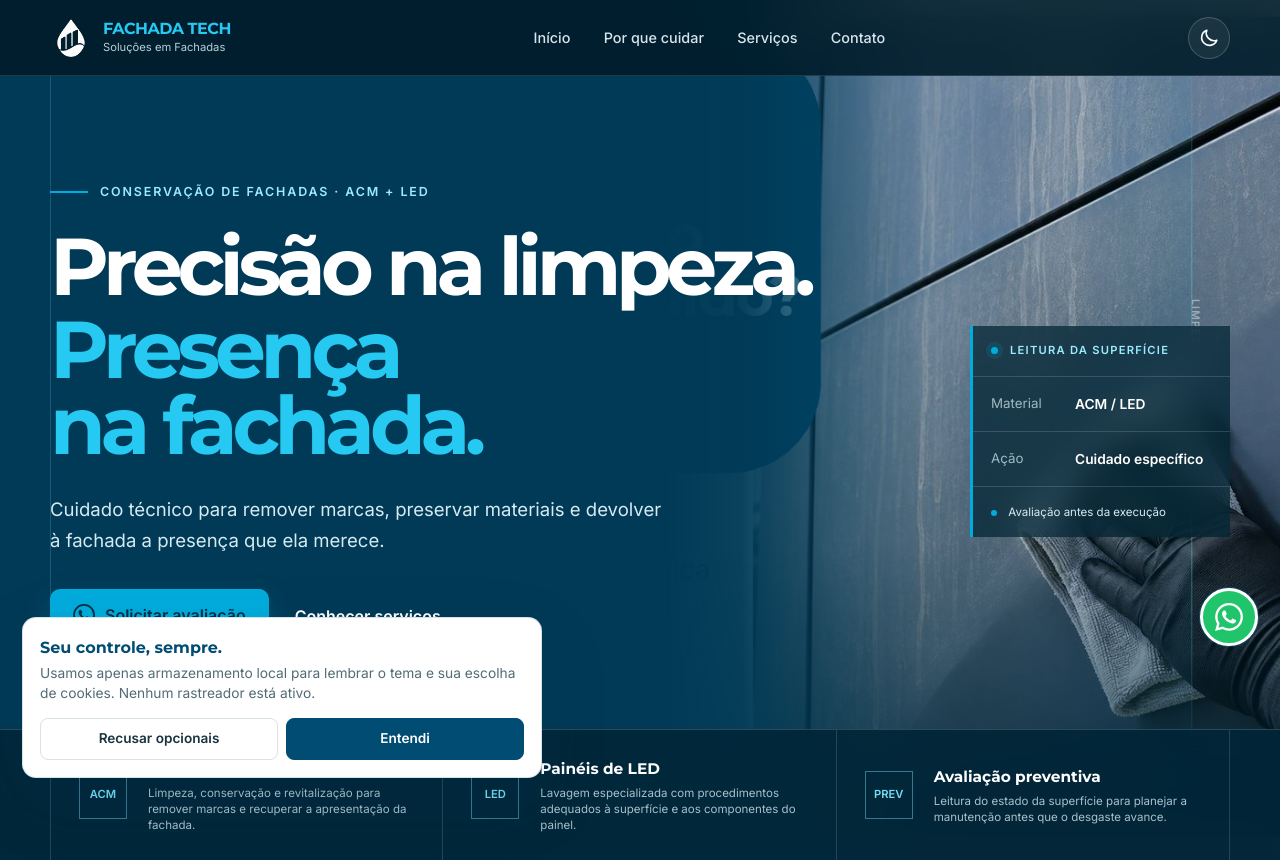
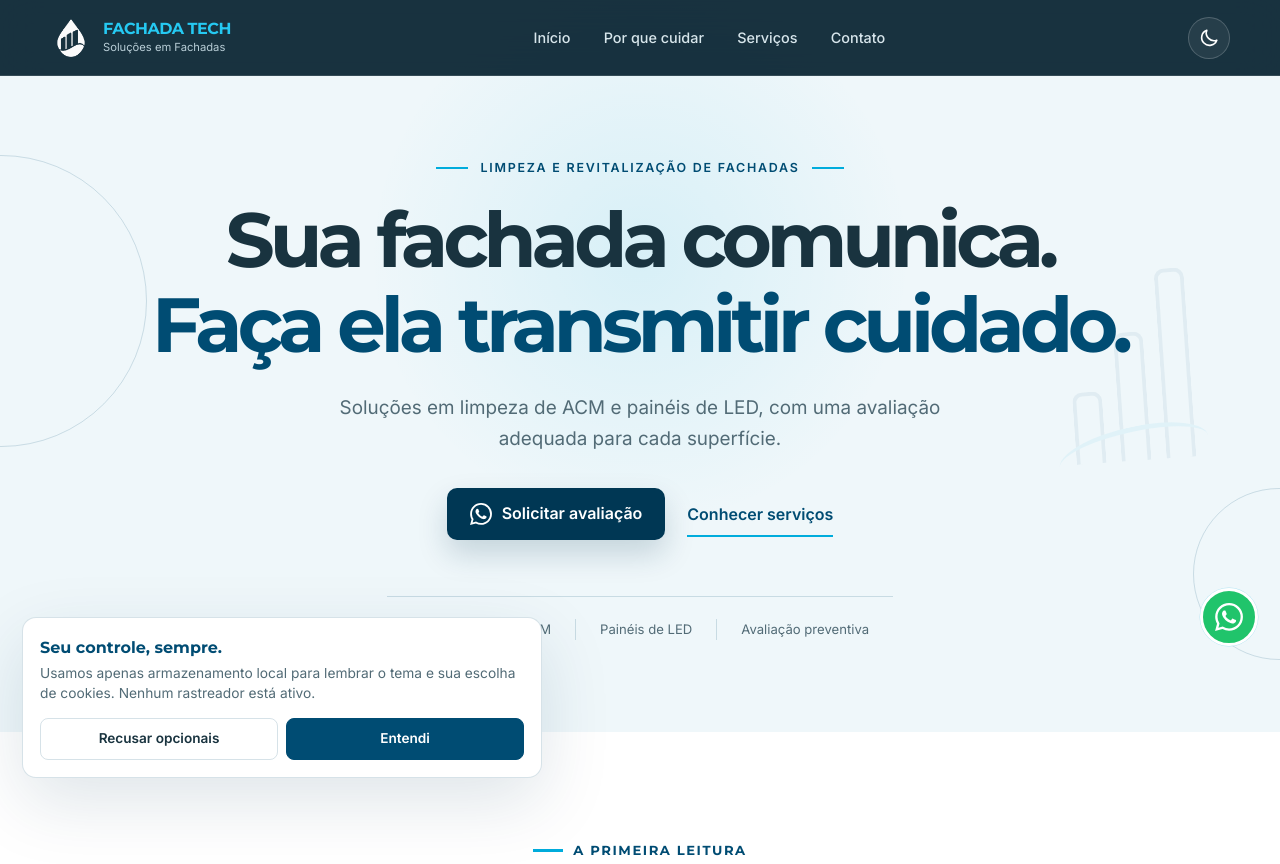
Before and after one commit to MartinOliveiiraa/fachada-tech, a React app: page / in a window 1280 px wide. Shown: the top 864 px of the page. Built offline with nearby package versions, Linux system fonts and the light colour scheme.

Commit message:
Update Site source

```diff
--- a/fonte/componentes/Abertura/Abertura.css
+++ b/fonte/componentes/Abertura/Abertura.css
@@ -1,281 +1,239 @@
 .abertura {
   position: relative;
-  min-height: 860px;
+  display: grid;
+  min-height: 720px;
   overflow: hidden;
-  background: #003a56;
-  color: #ffffff;
+  align-items: center;
+  padding: calc(var(--cabecalho) + 82px) 0 92px;
+  background:
+    radial-gradient(circle at 50% 35%, color-mix(in srgb, var(--ciano) 10%, transparent), transparent 34%),
+    var(--fundo);
 }
 
-.abertura-foto {
+.abertura::before,
+.abertura::after {
   position: absolute;
-  inset: 0 0 0 43%;
-  overflow: hidden;
-  clip-path: polygon(12% 0, 100% 0, 100% 100%, 0 100%);
-}
-
-.abertura-foto > img {
-  width: 100%;
-  height: 100%;
-  object-fit: cover;
-  object-position: 86% 59%;
-  transform: scale(1.35);
-  transform-origin: 86% 59%;
-}
-
-.abertura-mascara {
-  position: absolute;
-  inset: 0;
-  background:
-    linear-gradient(90deg, #003a56 0%, #003a56 52%, rgba(0, 58, 86, 0.96) 58%, rgba(0, 58, 86, 0.2) 72%, rgba(0, 58, 86, 0.06) 100%),
-    linear-gradient(0deg, rgba(0, 34, 50, 0.88) 0%, transparent 37%);
+  border: 1px solid var(--linha);
+  border-radius: 50%;
+  content: '';
 }
 
 .abertura::before {
-  position: absolute;
-  z-index: 2;
-  top: 0;
-  bottom: 0;
-  left: max(30px, calc((100vw - var(--largura)) / 2));
-  width: 1px;
-  background: rgba(117, 220, 245, 0.2);
-  content: '';
+  top: 155px;
+  left: -145px;
+  width: 290px;
+  height: 290px;
+}
+
+.abertura::after {
+  right: -85px;
+  bottom: 72px;
+  width: 170px;
+  height: 170px;
 }
 
 .abertura-conteudo {
   position: relative;
-  z-index: 4;
+  z-index: 2;
   display: flex;
-  min-height: 860px;
   align-items: center;
-  justify-content: space-between;
-  gap: 70px;
-  padding-top: calc(var(--cabecalho) + 35px);
-  padding-bottom: 155px;
-}
-
-.abertura-texto {
-  width: min(770px, 68%);
-  animation: surgir 650ms ease both;
+  flex-direction: column;
+  text-align: center;
+  animation: surgir 600ms ease both;
 }
 
 .abertura-selo {
   display: inline-flex;
   align-items: center;
   gap: 12px;
-  margin: 0 0 27px;
-  color: #9ceaff;
+  margin: 0 0 24px;
+  color: var(--azul);
   font-size: 0.78rem;
-  font-weight: 600;
-  letter-spacing: 0.15em;
+  font-weight: 700;
+  letter-spacing: 0.14em;
   text-transform: uppercase;
 }
 
 .abertura-selo span {
-  width: 38px;
+  width: 32px;
   height: 2px;
-  background: #00acdc;
+  background: var(--ciano);
 }
 
 .abertura h1 {
+  max-width: 980px;
   margin: 0;
+  color: var(--texto);
   font-family: 'Montserrat', sans-serif;
-  font-size: clamp(3.65rem, 6.3vw, 6.3rem);
+  font-size: clamp(3.25rem, 6vw, 5.7rem);
   font-weight: 700;
   letter-spacing: -0.065em;
-  line-height: 0.94;
+  line-height: 1;
   text-wrap: balance;
 }
 
 .abertura h1 span,
-.abertura h1 strong { display: block; }
+.abertura h1 strong {
+  display: block;
+}
 
 .abertura h1 strong {
   margin-top: 8px;
-  color: #25c9f2;
+  color: var(--azul);
   font-weight: inherit;
 }
 
 .abertura-descricao {
-  max-width: 620px;
-  margin: 30px 0 0;
-  color: #d6eaf2;
-  font-size: clamp(1.05rem, 1.45vw, 1.18rem);
+  max-width: 690px;
+  margin: 28px 0 0;
+  color: var(--texto-suave);
+  font-size: clamp(1.02rem, 1.5vw, 1.18rem);
   line-height: 1.65;
 }
 
 .abertura-acoes {
   display: flex;
   align-items: center;
-  gap: 26px;
+  gap: 22px;
   margin-top: 34px;
 }
 
-.abertura .botao-primario { background: #00acdc; color: #002f46; }
+.abertura .botao-primario {
+  background: var(--azul-profundo);
+  box-shadow: 0 14px 30px rgba(0, 55, 84, 0.18);
+  color: #ffffff;
+}
+
+[data-tema='escuro'] .abertura .botao-primario {
+  background: var(--ciano);
+  color: #002c43;
+}
 
 .abertura-link {
-  padding: 12px 0 9px;
-  border-bottom: 1px solid rgba(255, 255, 255, 0.55);
-  color: #ffffff;
+  padding: 11px 0 8px;
+  border-bottom: 2px solid var(--ciano);
+  color: var(--azul);
   font-weight: 600;
-  transition: border-color var(--transicao), color var(--transicao);
 }
 
-.abertura-link:hover { border-color: #00acdc; color: #9ceaff; }
-
-.painel-diagnostico {
-  width: 260px;
-  flex-shrink: 0;
-  align-self: flex-end;
-  margin-bottom: 168px;
-  border-left: 3px solid #00acdc;
-  background: rgba(0, 36, 52, 0.72);
-  backdrop-filter: blur(16px);
+.abertura-especialidades {
+  display: flex;
+  align-items: center;
+  justify-content: center;
+  gap: 0;
+  margin-top: 56px;
+  padding-top: 22px;
+  border-top: 1px solid var(--linha);
+  color: var(--texto-suave);
+  font-size: 0.82rem;
 }
 
-.painel-topo,
-.painel-item,
-.painel-status {
-  padding: 16px 18px;
-  border-bottom: 1px solid rgba(255, 255, 255, 0.14);
+.abertura-especialidades span {
+  padding: 0 24px;
+  border-right: 1px solid var(--linha);
 }
 
-.painel-topo {
-  color: #9ceaff;
-  font-size: 0.7rem;
-  font-weight: 700;
-  letter-spacing: 0.11em;
-  text-transform: uppercase;
+.abertura-especialidades span:last-child {
+  border-right: 0;
 }
 
-.painel-topo span,
-.painel-status i {
-  display: inline-block;
-  width: 7px;
-  height: 7px;
-  margin-right: 8px;
-  border-radius: 50%;
-  background: #00acdc;
-  box-shadow: 0 0 0 5px rgba(0, 172, 220, 0.13);
+.abertura-simbolo {
+  position: absolute;
+  top: 50%;
+  right: 7%;
+  display: flex;
+  height: 190px;
+  align-items: flex-end;
+  gap: 15px;
+  color: var(--azul);
+  opacity: 0.055;
+  transform: translateY(-50%) rotate(-4deg);
 }
 
-.painel-item {
-  display: grid;
-  grid-template-columns: 74px 1fr;
-  gap: 10px;
+.abertura-simbolo span {
+  width: 30px;
+  border: 4px solid currentColor;
+  border-bottom: 0;
+  border-radius: 10px 10px 0 0;
 }
 
-.painel-item small { color: #9fbac5; }
-.painel-item strong { font-size: 0.86rem; }
-.painel-status { border-bottom: 0; color: #d6eaf2; font-size: 0.72rem; }
-.painel-status i { width: 6px; height: 6px; box-shadow: none; }
+.abertura-simbolo span:nth-child(1) { height: 38%; }
+.abertura-simbolo span:nth-child(2) { height: 68%; }
+.abertura-simbolo span:nth-child(3) { height: 100%; }
 
-.abertura-varredura {
+.abertura-simbolo i {
   position: absolute;
-  z-index: 3;
-  top: 0;
-  bottom: 0;
-  left: 12%;
-  width: 1px;
-  background: linear-gradient(180deg, transparent, rgba(117, 220, 245, 0.92) 30%, rgba(117, 220, 245, 0.92) 70%, transparent);
-  box-shadow: 0 0 24px rgba(0, 172, 220, 0.5);
-  animation: varrer-fachada 8s ease-in-out infinite;
-}
-
-.abertura-varredura::before {
-  position: absolute;
-  inset: 0 auto 0 -130px;
-  width: 130px;
-  background: linear-gradient(90deg, transparent, rgba(0, 172, 220, 0.12));
-  content: '';
-}
-
-.abertura-varredura img {
-  position: absolute;
-  top: 28%;
-  left: -20px;
-  width: 40px;
-  height: 48px;
-  object-fit: contain;
-  filter: drop-shadow(0 8px 14px rgba(0, 0, 0, 0.3));
-}
-
-.abertura-varredura span {
-  position: absolute;
-  top: calc(28% + 58px);
-  left: 12px;
-  color: #ffffff;
-  font-size: 0.65rem;
-  font-weight: 600;
-  letter-spacing: 0.12em;
-  text-transform: uppercase;
-  white-space: nowrap;
-  transform: rotate(90deg);
-  transform-origin: left top;
-}
-
-.abertura-servicos {
-  position: absolute;
-  z-index: 5;
-  right: 0;
-  bottom: 0;
-  left: 0;
-  border-top: 1px solid rgba(255, 255, 255, 0.16);
-  background: rgba(0, 37, 55, 0.88);
-  backdrop-filter: blur(18px);
-}
-
-.abertura-servicos-grade { display: grid; grid-template-columns: repeat(3, 1fr); }
-
-.abertura-servicos a {
-  display: grid;
-  min-height: 130px;
-  align-items: center;
-  padding: 22px 28px;
-  border-right: 1px solid rgba(255, 255, 255, 0.14);
-  grid-template-columns: 52px 1fr;
-  gap: 17px;
-  transition: background-color var(--transicao);
-}
-
-.abertura-servicos a:first-child { border-left: 1px solid rgba(255, 255, 255, 0.14); }
-.abertura-servicos a:hover { background: rgba(0, 172, 220, 0.12); }
-
-.abertura-servicos a > span {
-  display: grid;
-  width: 48px;
-  height: 48px;
-  place-items: center;
-  border: 1px solid rgba(117, 220, 245, 0.45);
-  color: #75dcf5;
-  font-size: 0.7rem;
-  font-weight: 700;
-}
-
-.abertura-servicos strong { display: block; font-family: 'Montserrat', sans-serif; font-size: 0.96rem; }
-.abertura-servicos small { display: block; margin-top: 5px; color: #a8c1cb; font-size: 0.72rem; line-height: 1.35; }
-
-@media (max-width: 980px) {
-  .abertura-texto { width: min(680px, 76%); }
-  .painel-diagnostico { display: none; }
+  right: -14px;
+  bottom: -16px;
+  left: -18px;
+  height: 50px;
+  border-top: 5px solid var(--ciano);
+  border-radius: 52% 48% 0 0;
+  transform: rotate(-8deg);
 }
 
 @media (max-width: 760px) {
-  .abertura { min-height: auto; }
-  .abertura-foto { inset: 0; clip-path: none; opacity: 0.62; }
-  .abertura-foto > img { object-position: 74% 56%; transform: scale(1.6); transform-origin: 76% 56%; }
-  .abertura-mascara { background: linear-gradient(90deg, rgba(0, 48, 71, 0.97), rgba(0, 48, 71, 0.7)), linear-gradient(0deg, #002f46, transparent 55%); }
-  .abertura-conteudo { min-height: 720px; padding-top: calc(var(--cabecalho) + 54px); padding-bottom: 72px; }
-  .abertura-texto { width: 100%; }
-  .abertura h1 { font-size: clamp(3rem, 14vw, 4.7rem); }
-  .abertura-varredura { animation-duration: 6s; }
-  .abertura-servicos { position: relative; }
-  .abertura-servicos-grade { width: 100%; overflow-x: auto; grid-template-columns: repeat(3, minmax(240px, 1fr)); }
+  .abertura {
+    min-height: 670px;
+    padding: calc(var(--cabecalho) + 62px) 0 72px;
+  }
+
+  .abertura h1 {
+    font-size: clamp(2.75rem, 12vw, 4.35rem);
+  }
+
+  .abertura-simbolo {
+    right: -12px;
+    height: 145px;
+    opacity: 0.045;
+  }
 }
 
-@media (max-width: 520px) {
-  .abertura-conteudo { min-height: 690px; }
-  .abertura h1 { font-size: clamp(2.65rem, 13.2vw, 3.7rem); }
-  .abertura-descricao { font-size: 1rem; }
-  .abertura-acoes { align-items: stretch; flex-direction: column; gap: 8px; }
-  .abertura-link { text-align: center; }
+@media (max-width: 560px) {
+  .abertura {
+    min-height: 640px;
+  }
+
+  .abertura-selo {
+    gap: 8px;
+    font-size: 0.68rem;
+    letter-spacing: 0.1em;
+  }
+
+  .abertura-selo span {
+    width: 18px;
+  }
+
+  .abertura h1 {
+    font-size: clamp(2.4rem, 11.2vw, 3.45rem);
+  }
+
+  .abertura-descricao {
+    font-size: 1rem;
+  }
+
+  .abertura-acoes {
+    width: 100%;
+    align-items: stretch;
+    flex-direction: column;
+    gap: 8px;
+  }
+
+  .abertura-link {
+    text-align: center;
+  }
+
+  .abertura-especialidades {
+    width: 100%;
+    align-items: stretch;
+    flex-direction: column;
+    gap: 8px;
+    margin-top: 38px;
+    padding-top: 18px;
+  }
+
+  .abertura-especialidades span {
+    padding: 0;
+    border-right: 0;
+  }
 }
--- a/fonte/componentes/Abertura/Abertura.jsx
+++ b/fonte/componentes/Abertura/Abertura.jsx
@@ -7,46 +7,31 @@ export function Abertura() {
 
   return (
     <section className="abertura" id="inicio">
-      <div className="abertura-foto" aria-hidden="true">
-        <img src="/imagens/fachada-acm.jpeg" alt="" />
-        <div className="abertura-varredura">
-          <img src="/imagens/gota-branca.png" alt="" />
-          <span>limpeza técnica</span>
+      <div className="abertura-simbolo" aria-hidden="true">
+        <span />
+        <span />
+        <span />
+        <i />
       </div>
-      </div>
-      <div className="abertura-mascara" />
 
       <div className="container abertura-conteudo">
-        <div className="abertura-texto">
-          <p className="abertura-selo"><span />{abertura.selo}</p>
+        <p className="abertura-selo"><span />{abertura.selo}<span /></p>
         <h1>
           <span>{abertura.titulo}</span>
           <strong>{abertura.destaque}</strong>
         </h1>
         <p className="abertura-descricao">{abertura.descricao}</p>
+
         <div className="abertura-acoes">
           <a className="botao botao-primario" href={criarLinkWhatsapp()} target="_blank" rel="noreferrer">
             <IconeWhatsapp /> {abertura.botaoPrincipal}
           </a>
           <a className="abertura-link" href="#servicos">{abertura.botaoSecundario}</a>
         </div>
-        </div>
 
-        <aside className="painel-diagnostico" aria-label="Diagnóstico da superfície">
-          <div className="painel-topo"><span /> Leitura da superfície</div>
-          <div className="painel-item"><small>Material</small><strong>ACM / LED</strong></div>
-          <div className="painel-item"><small>Ação</small><strong>Cuidado específico</strong></div>
-          <div className="painel-status"><i /> Avaliação antes da execução</div>
-        </aside>
-      </div>
-
-      <div className="abertura-servicos">
-        <div className="container abertura-servicos-grade">
+        <div className="abertura-especialidades" aria-label="Especialidades">
           {configuracaoDoSite.servicos.itens.map((servico) => (
-            <a key={servico.titulo} href="#servicos">
-              <span>{servico.icone === 'fachada' ? 'ACM' : servico.icone === 'painel' ? 'LED' : 'PREV'}</span>
-              <div><strong>{servico.titulo}</strong><small>{servico.texto.split('.')[0]}.</small></div>
-            </a>
+            <span key={servico.titulo}>{servico.titulo}</span>
           ))}
         </div>
       </div>
--- a/fonte/conteudo/configuracaoDoSite.js
+++ b/fonte/conteudo/configuracaoDoSite.js
@@ -18,11 +18,11 @@ export const configuracaoDoSite = {
   ],
 
   abertura: {
-    selo: 'Conservação de fachadas · ACM + LED',
-    titulo: 'Precisão na limpeza.',
-    destaque: 'Presença na fachada.',
+    selo: 'Limpeza e revitalização de fachadas',
+    titulo: 'Sua fachada comunica.',
+    destaque: 'Faça ela transmitir cuidado.',
     descricao:
-      'Cuidado técnico para remover marcas, preservar materiais e devolver à fachada a presença que ela merece.',
+      'Soluções em limpeza de ACM e painéis de LED, com uma avaliação adequada para cada superfície.',
     botaoPrincipal: 'Solicitar avaliação',
     botaoSecundario: 'Conhecer serviços',
   },
```
Lines whose indentation alone changed are shown as unchanged.
